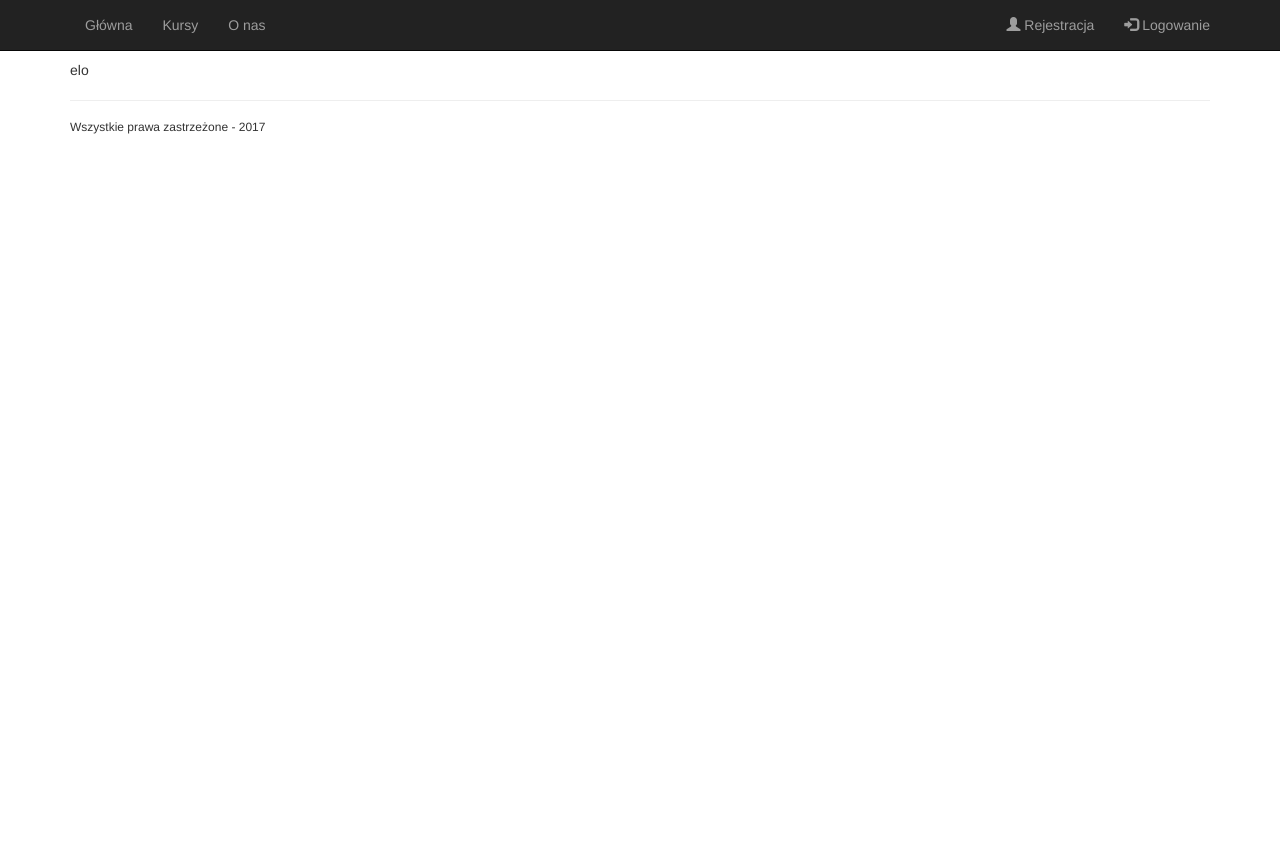
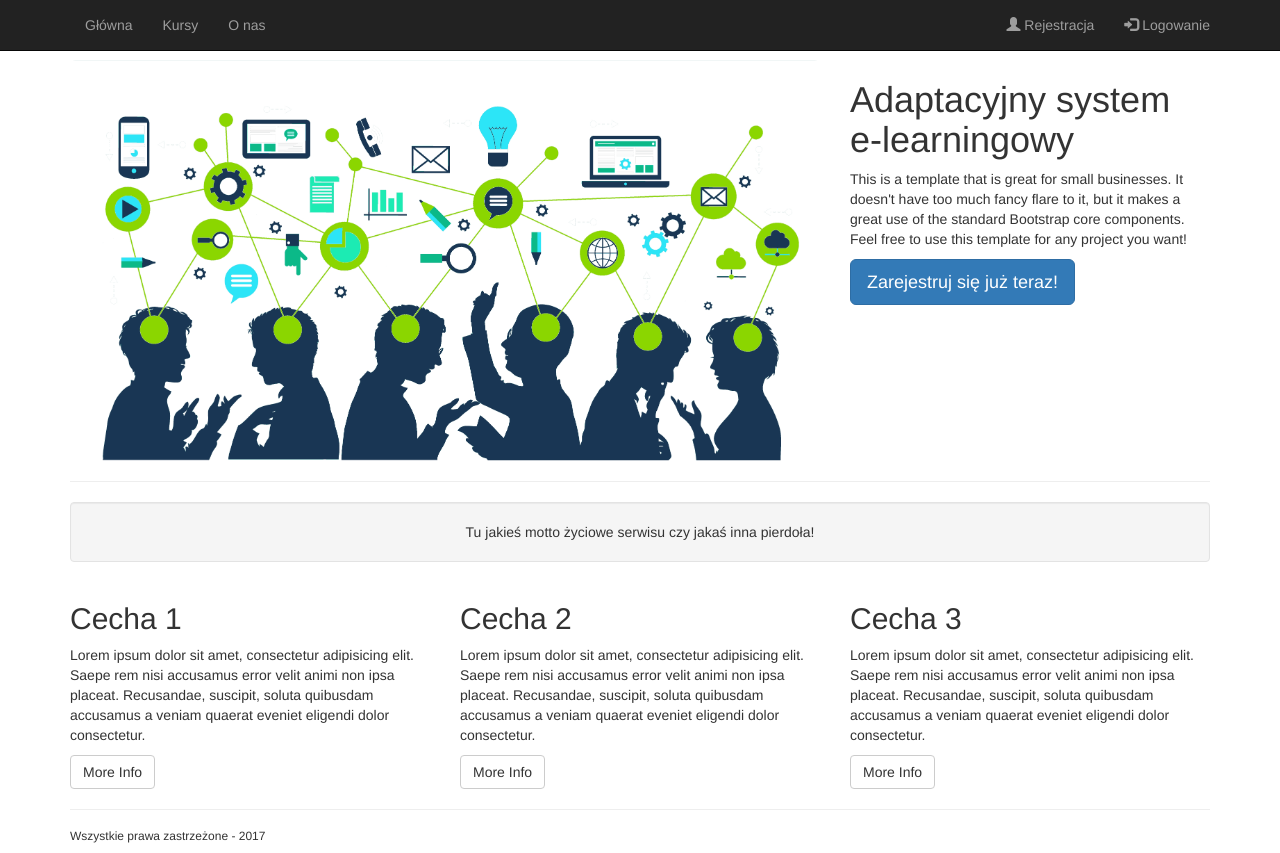
Before and after one commit to mknizewski/AdaptiveLearningSystem, a PHP site: page / in a window 1280 px wide. Before the commit the page ends 134 px from the top, so only its background shows below. Run offline with PHP 8.4, Linux system fonts and the light colour scheme.

Commit message:
#mk - wstęp do main page

```diff
--- a/Views/Main/main.php
+++ b/Views/Main/main.php
@@ -1,3 +1,41 @@
-<?php
-    echo "elo";
-?>
+<div class="row">
+    <div class="col-md-8">
+    <img class="img-responsive img-rounded" src="Content/images/main.jpeg" alt="" width="900">
+</div>
+
+<div class="col-md-4">
+        <h1>Adaptacyjny system e-learningowy</h1>
+        <p>This is a template that is great for small businesses. It doesn't have too much fancy flare to it, but it makes a great use of the standard Bootstrap core components. Feel free to use this template for any project you want!</p>
+        <a class="btn btn-primary btn-lg" href="index.php?con=3&page=2">Zarejestruj się już teraz!</a>
+    </div>
+</div>
+
+<hr>
+
+<div class="row">
+    <div class="col-lg-12">
+        <div class="well text-center">
+            Tu jakieś motto życiowe serwisu czy jakaś inna pierdoła!
+        </div>
+    </div>
+</div>
+
+<div class="row">
+    <div class="col-md-4">
+        <h2>Cecha 1</h2>
+        <p>Lorem ipsum dolor sit amet, consectetur adipisicing elit. Saepe rem nisi accusamus error velit animi non ipsa placeat. Recusandae, suscipit, soluta quibusdam accusamus a veniam quaerat eveniet eligendi dolor consectetur.</p>
+        <a class="btn btn-default" href="#">More Info</a>
+    </div>
+
+    <div class="col-md-4">
+        <h2>Cecha 2</h2>
+        <p>Lorem ipsum dolor sit amet, consectetur adipisicing elit. Saepe rem nisi accusamus error velit animi non ipsa placeat. Recusandae, suscipit, soluta quibusdam accusamus a veniam quaerat eveniet eligendi dolor consectetur.</p>
+        <a class="btn btn-default" href="#">More Info</a>
+    </div>
+
+    <div class="col-md-4">
+        <h2>Cecha 3</h2>
+        <p>Lorem ipsum dolor sit amet, consectetur adipisicing elit. Saepe rem nisi accusamus error velit animi non ipsa placeat. Recusandae, suscipit, soluta quibusdam accusamus a veniam quaerat eveniet eligendi dolor consectetur.</p>
+        <a class="btn btn-default" href="#">More Info</a>
+    </div>
+</div>
```
Also changed, not shown: Content/images/main.jpeg (added).
